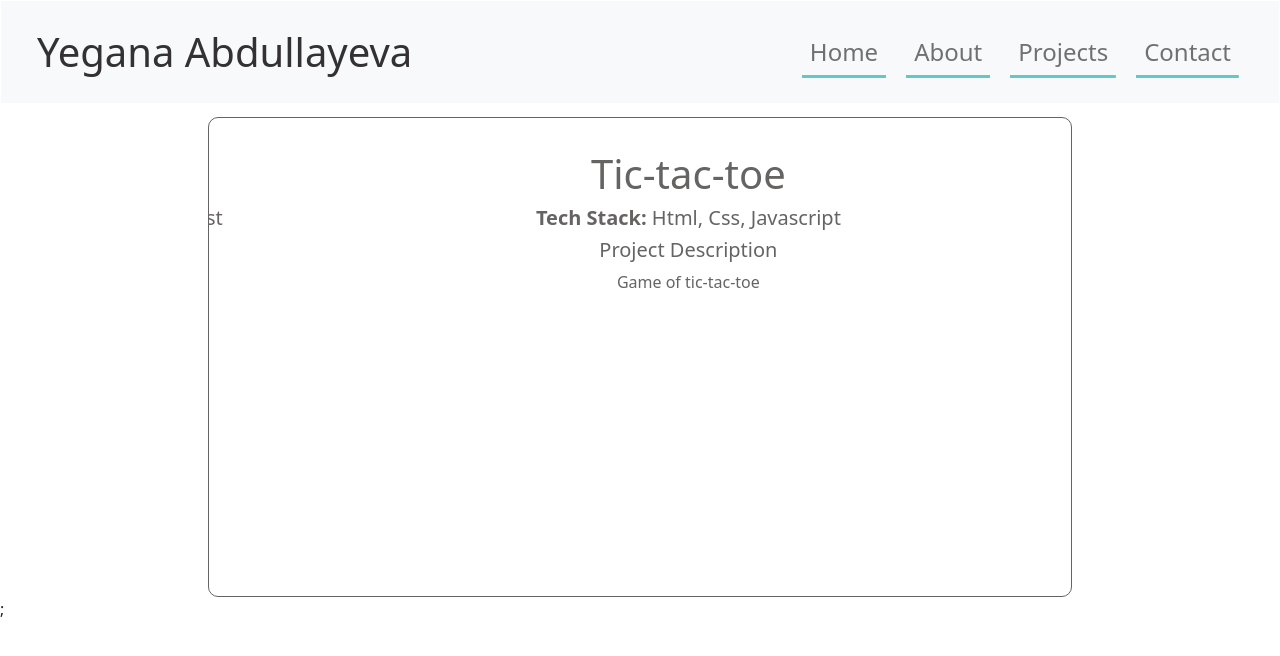
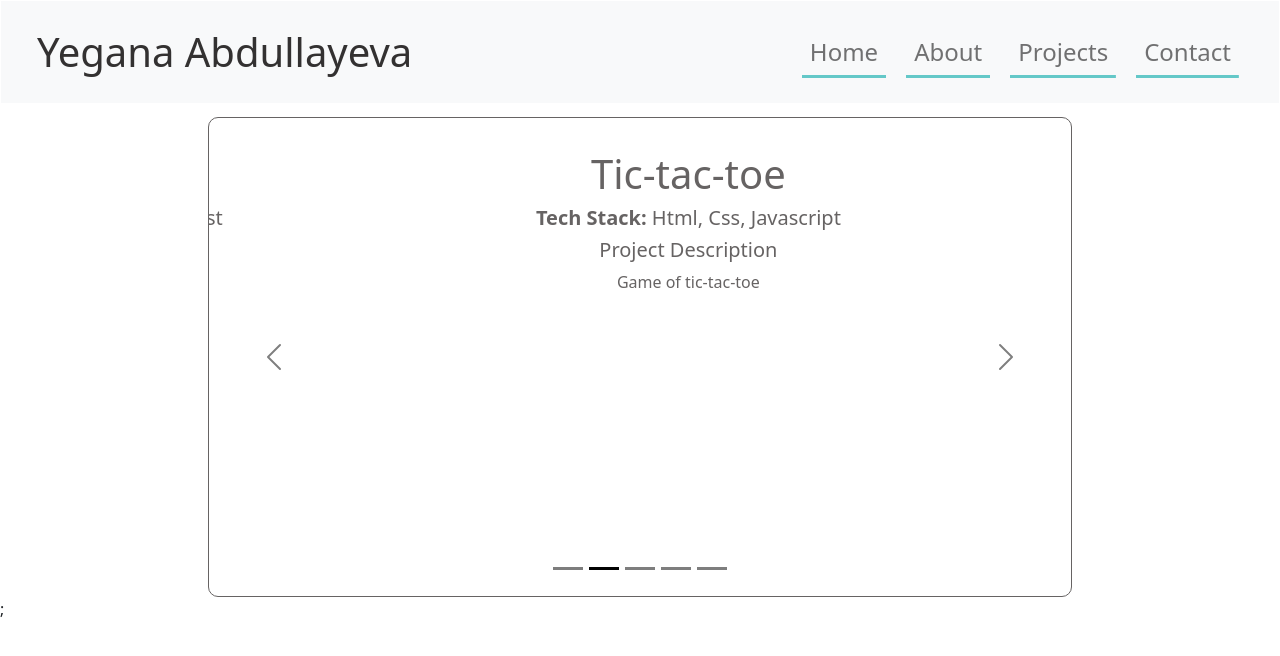
Before and after one commit to YeganaAbd/portfolio, a Next.js app: page /projects in a window 1280 px wide. Shown: the top 656 px of the page. Built offline with nearby package versions, Linux system fonts and the light colour scheme.

Commit message:
light mode carousel

```diff
--- a/pages/projects.js
+++ b/pages/projects.js
@@ -17,6 +17,7 @@ export default function Projects() {
       <NavMenu />
       <div className={styles.container}>
         <Carousel
+          variant="dark"
           className={styles.carousel}
           activeIndex={index}
           onSelect={handleSelect}
```
